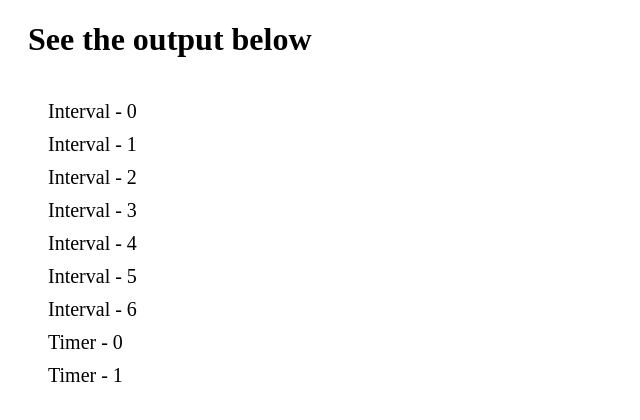
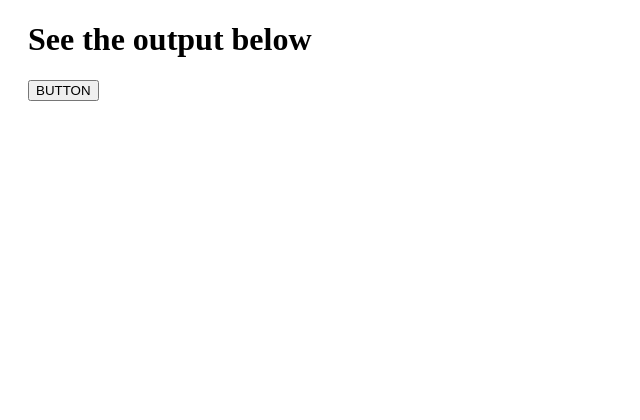
Before and after one commit to JoniAguero/rxjs-examples, a website with bundled scripts: page index.html in a window 1280 px wide. Shown: the whole page, without its empty margins (0-640 px from the left). Built offline with nearby package versions, Linux system fonts and the light colour scheme.

Commit message:
fromEvent

```diff
--- a/index.html
+++ b/index.html
@@ -17,6 +17,7 @@
   </head>
   <body>
     <h1>See the output below</h1>
+    <button id="myMButton">BUTTON</button>
     <div id="log-container"></div>
     <script src="main.js"></script>
   </body>
--- a/operators/index.js
+++ b/operators/creacion/index.js
@@ -1,5 +1,5 @@
-import { displayLog } from '../src/utils';
-import { from, range, of, interval, timer } from 'rxjs';
+import { displayLog } from '../../src/utils';
+import { from, range, of, interval, timer, fromEvent } from 'rxjs';
 
 export const fromOperator = () => {
     const myArray = [1, 2, 3, 4, 5];
@@ -36,3 +36,12 @@ export const intervalTimerOperators = () => {
     const subscription2 = myTimer.subscribe(e => displayLog(`Timer - ${e}`));
     timer(7000).subscribe(() => subscription2.unsubscribe());
 }
+
+export const fromEventOperators = () => {
+    const myButton = document.getElementById('myMButton');
+    const source = fromEvent(myButton, 'click');
+
+    source.subscribe(event => {
+        displayLog(`click event at pos (${event.x}, ${event.y})`)
+    })
+}
--- a/src/index.js
+++ b/src/index.js
@@ -3,8 +3,9 @@ import example from './create';
 import {
     fromOperator,
     ofRangeOperator,
-    intervalTimerOperators
-} from '../operators';
+    intervalTimerOperators,
+    fromEventOperators
+} from '../operators/creacion';
 
 //run stuff
-intervalTimerOperators();
+fromEventOperators();
```
